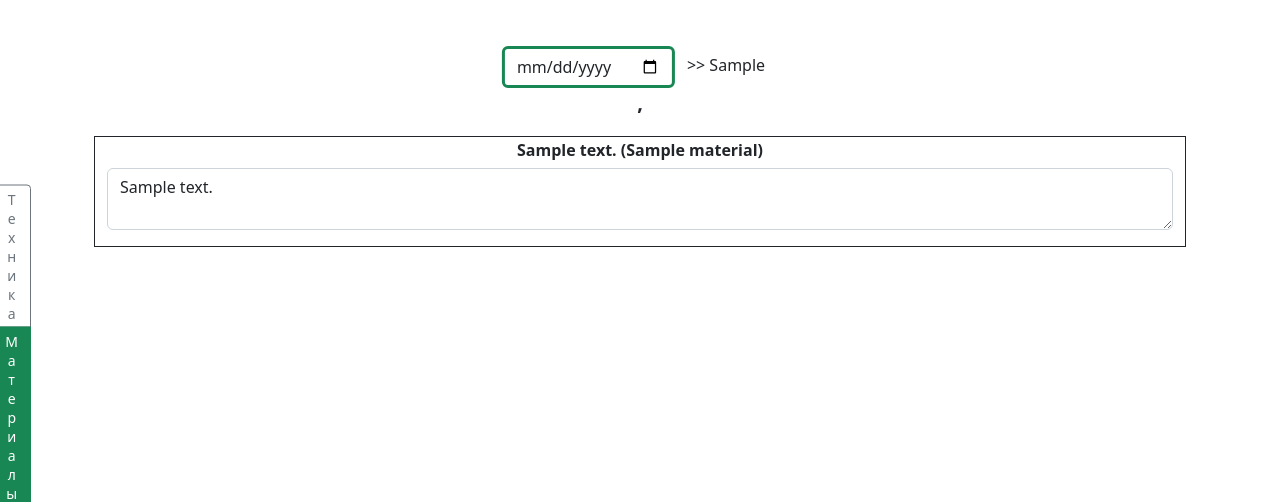
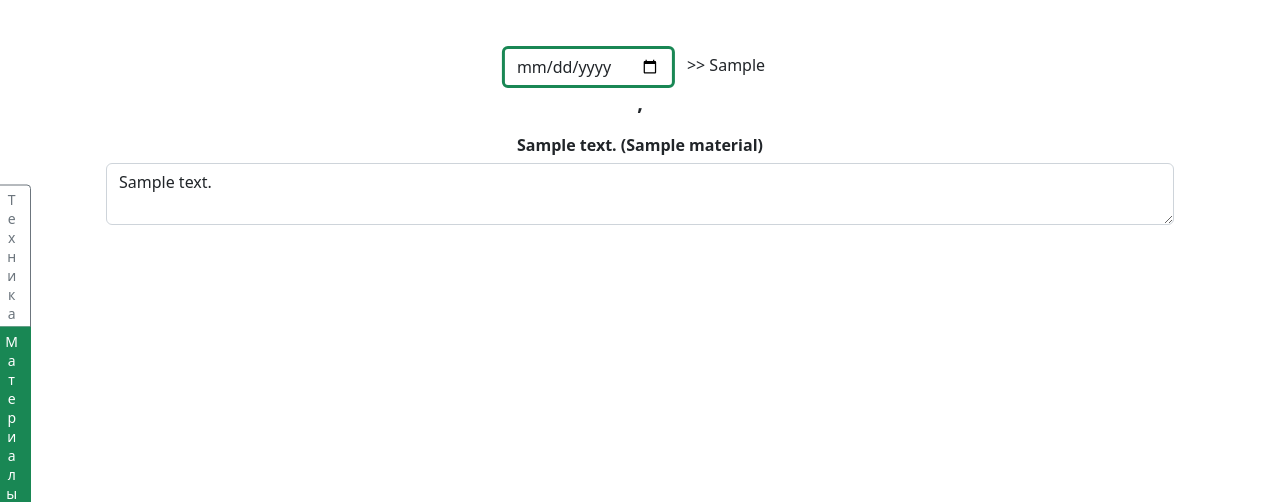
Before and after one commit to alexandrPushylo/TechManager, a Django app: template templates/extend/supply_app_materials.html in a window 1280 px wide. Shown: the part 54-556 px from the top of the page. Run offline with Django 3.2, Linux system fonts and the light colour scheme; the template is opened without the code that fills it: most values are stand-ins (such as "Sample title", 1, 10 or a date in 2020); some libraries are stand-ins or nearby versions.

Commit message:
Update supply_app_materials.html
little fix

```diff
--- a/templates/extend/supply_app_materials.html
+++ b/templates/extend/supply_app_materials.html
@@ -20,7 +20,7 @@
 
 <div class="container mx-auto  ">
     <div class="container mt-5" >
-        <div class="border {% if status_checked %} border-4 border-success {% else %} border-dark {% endif %} ">
+        <div class=" {% if status_checked and materials_list %}border border-4 border-success  {% endif %} ">
         <form method="post" id="material_form" enctype="multipart/form-data">{% csrf_token %}
         {% for a in materials_list %}
         <div class="col-auto mb-3">
```
